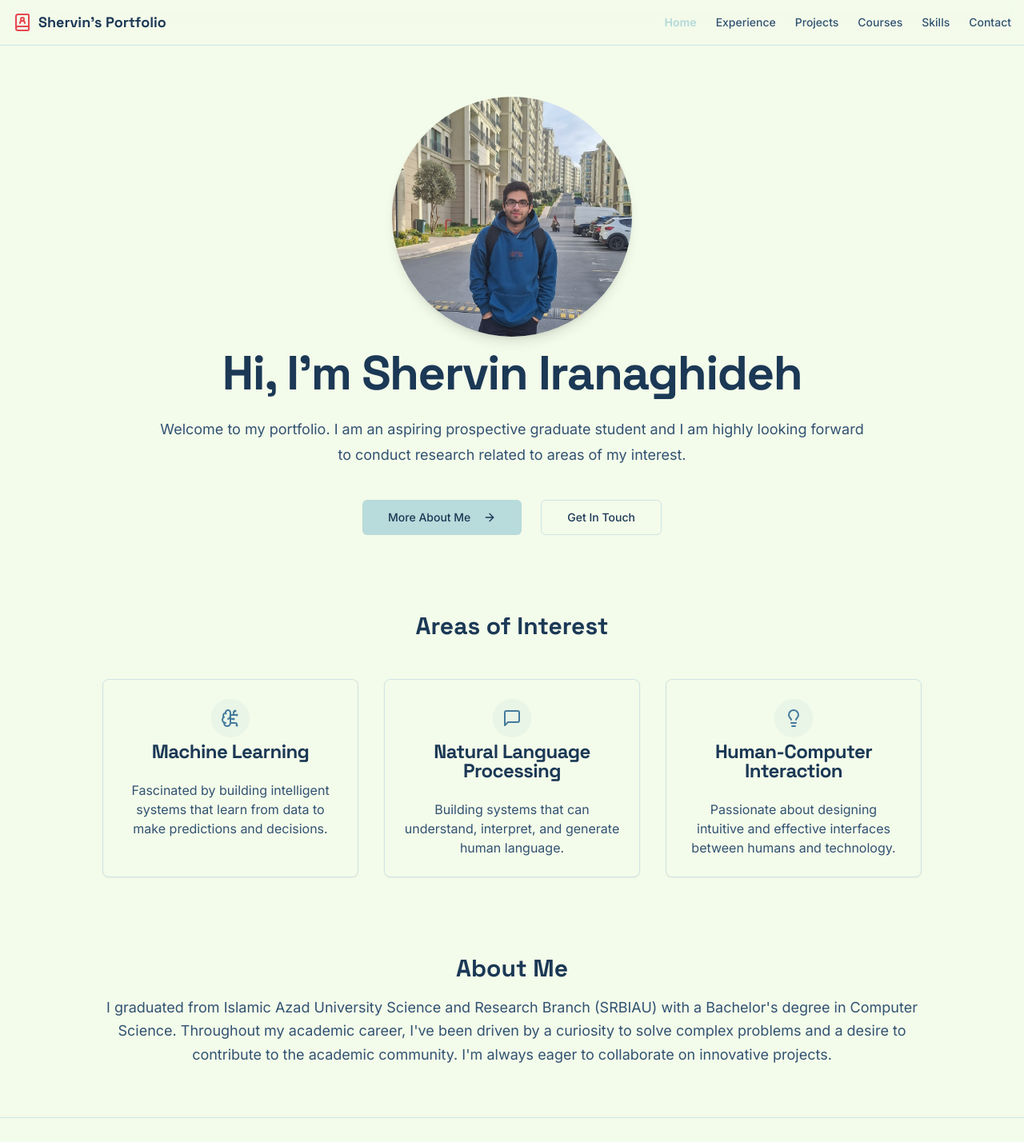
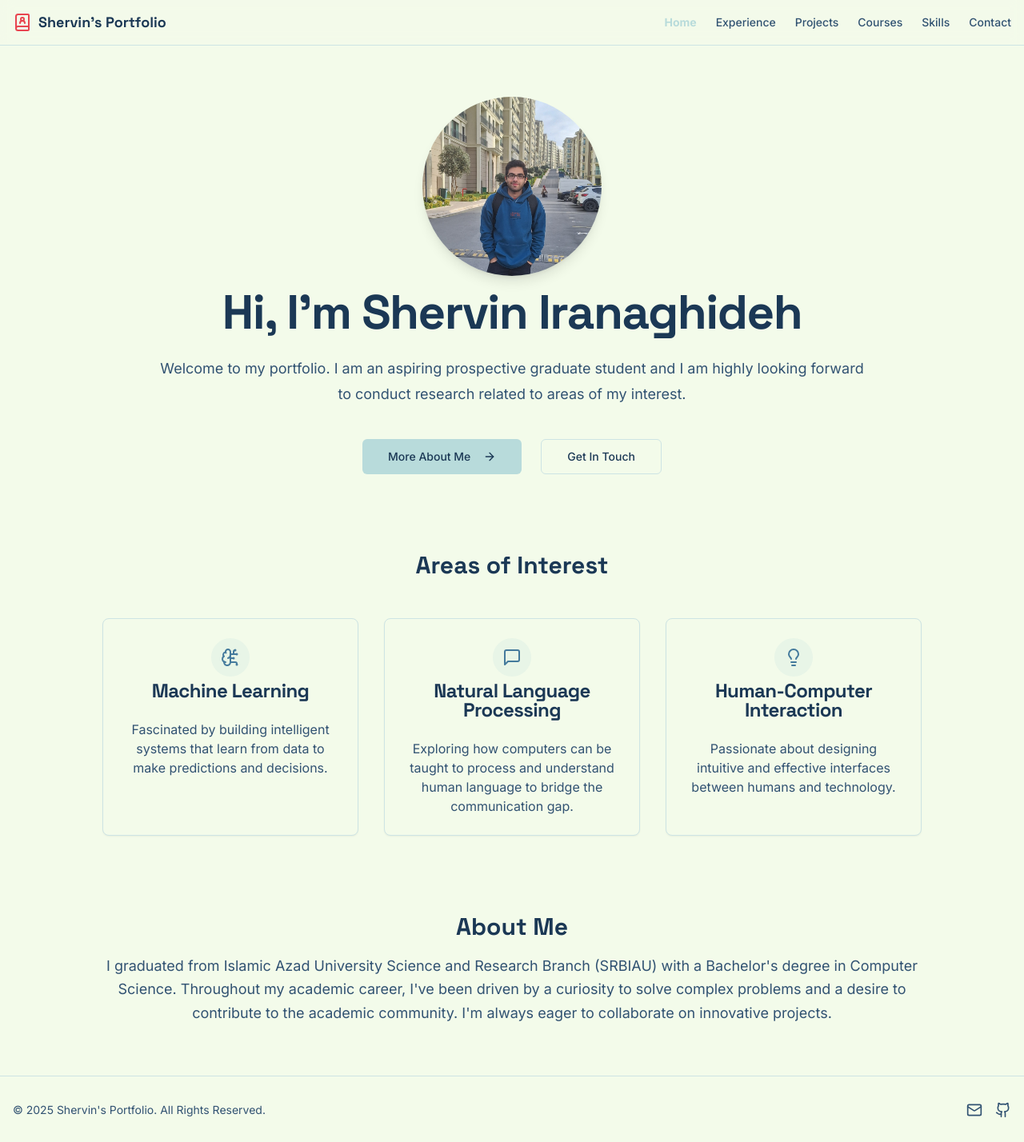
Before and after one commit to DearShervin/dearshervin.github.io, a Next.js app: page / in a window 1280 px wide. Shown: the top 1428 px of the page at 80% size. Built offline with nearby package versions, Linux system fonts and the light colour scheme.

Commit message:
initial commit

```diff
--- a/src/app/page.tsx
+++ b/src/app/page.tsx
@@ -10,13 +10,12 @@ export default function Home() {
     <div className="space-y-16 md:space-y-24">
       <section className="container mx-auto px-4 pt-16 text-center">
         <div className="mx-auto max-w-4xl">
-          <div className="mb-4 flex justify-center">
+          <div className="relative mx-auto mb-4 h-48 w-48 overflow-hidden rounded-full shadow-lg md:h-56 md:w-56">
             <Image
-              src="images/profile.jpg"
+              src="/images/profile.jpg"
               alt="Student's Picture"
-              width={300}
-              height={300}
-              className="rounded-full shadow-lg"
+              fill
+              className="object-cover"
               data-ai-hint="profile picture"
             />
           </div>
@@ -62,7 +61,7 @@ export default function Home() {
                 <CardTitle className="font-headline mt-4">Natural Language Processing</CardTitle>
               </CardHeader>
               <CardContent>
-                <p className="text-muted-foreground">Building systems that can understand, interpret, and generate human language.</p>
+                <p className="text-muted-foreground">Exploring how computers can be taught to process and understand human language to bridge the communication gap.</p>
               </CardContent>
             </Card>
             <Card className="text-center">
```
